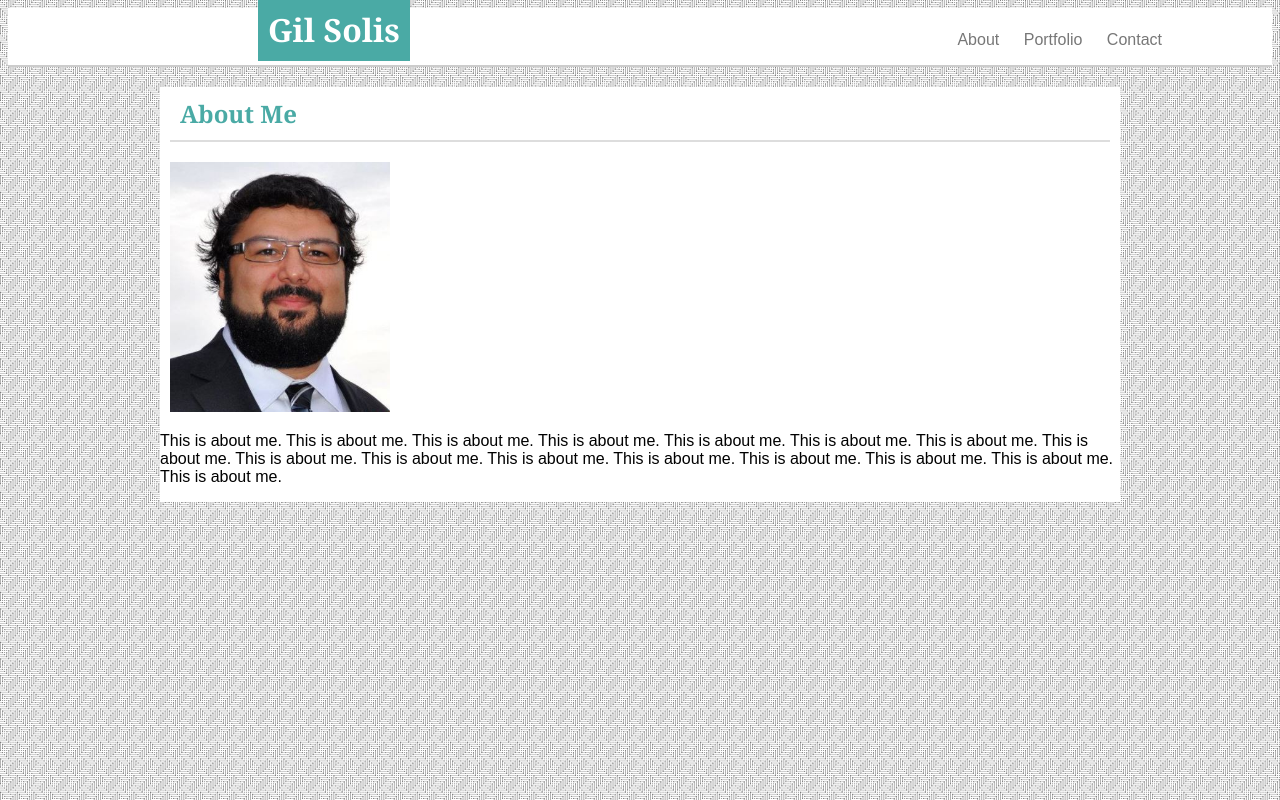
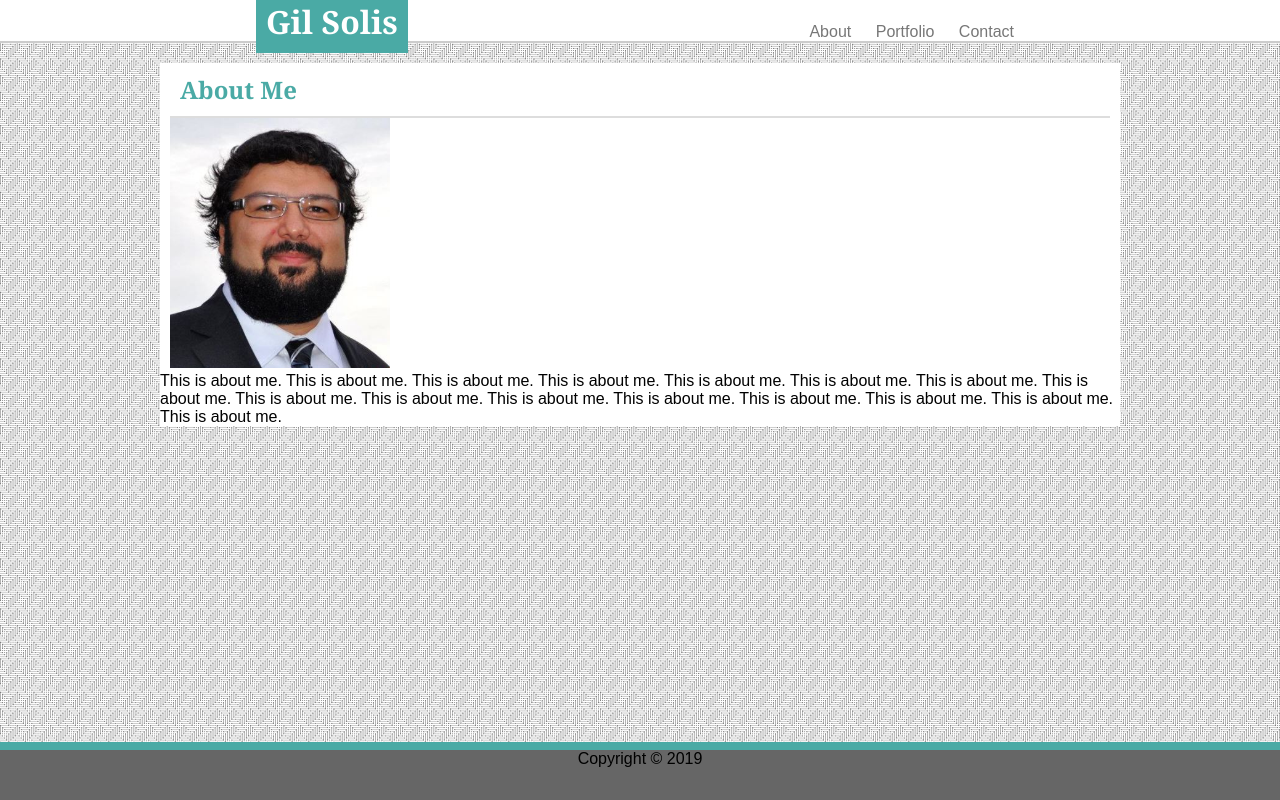
Before and after one commit to GilSolis/bio-homework, a plain HTML site: page index.html in a window 1280 px wide. Drawn offline with Linux system fonts and the light colour scheme.

Commit message:
added sticky icky

```diff
--- a/assets/css/style.css
+++ b/assets/css/style.css
@@ -1,8 +1,15 @@
-body {
+*{
+margin:0;
+padding:0;
+
+}
+
+html body {
     font-family: 'Arial', 'Helvetica Neue', Helvetica, sans-serif;
     background-image: url("../images/crossline-lines.png");
     background-repeat: repeat;
-  }
+
+    }
 
 header {
     border-bottom:2px solid #ccc;
@@ -11,19 +18,17 @@ header {
 
 #name{
     font-family:  'Georgia', Times, 'Times New Roman', serif;
-    margin-left:250px;
+    margin-left:20%;
     display:inline;
     background-color:#4aaaa5;
     color:white;
     padding:10px;
-
-
   }
 
 #list{
     text-align: right;
     list-style-type: none;
-    margin-right: 100px;
+    margin-right: 20%;
     margin-top:-20px;
   }
 
@@ -45,7 +50,9 @@ header {
     margin-top:20px;
     border-color:#ddd;
 
+
   }
+
 
 h2 {
     color:#4aaaa5;
@@ -65,5 +72,14 @@ img {
 p {
   display: inline-block;
 
+  }
 
-  }
+#sticky {
+    position:fixed;
+    height:50px;
+    background-color:#666;
+    border-top: 8px solid #4aaaa5;
+    width:100%;
+    text-align: center;
+    bottom:0;
+    }
--- a/index.html
+++ b/index.html
@@ -19,9 +19,9 @@
              </nav>
     </header>
     <div id="wrapper">
-                <h2>About Me</h2>
+
                         <div id="aboutme"></div>
-
+                                <h2>About Me</h2>
 
                                 <img src="assets/images/bio-pic.jpg">
                                 <p>This is about me. This is about me. This is about me. This is about me. This is about me. This is about me.
@@ -32,9 +32,11 @@
                         </div>
 
 
+    </div>
+    <footer id="sticky">
+            <p>Copyright &copy; 2019</p>
 
+    </footer>
 
-
-    </div>
 </body>
 </html>
```
